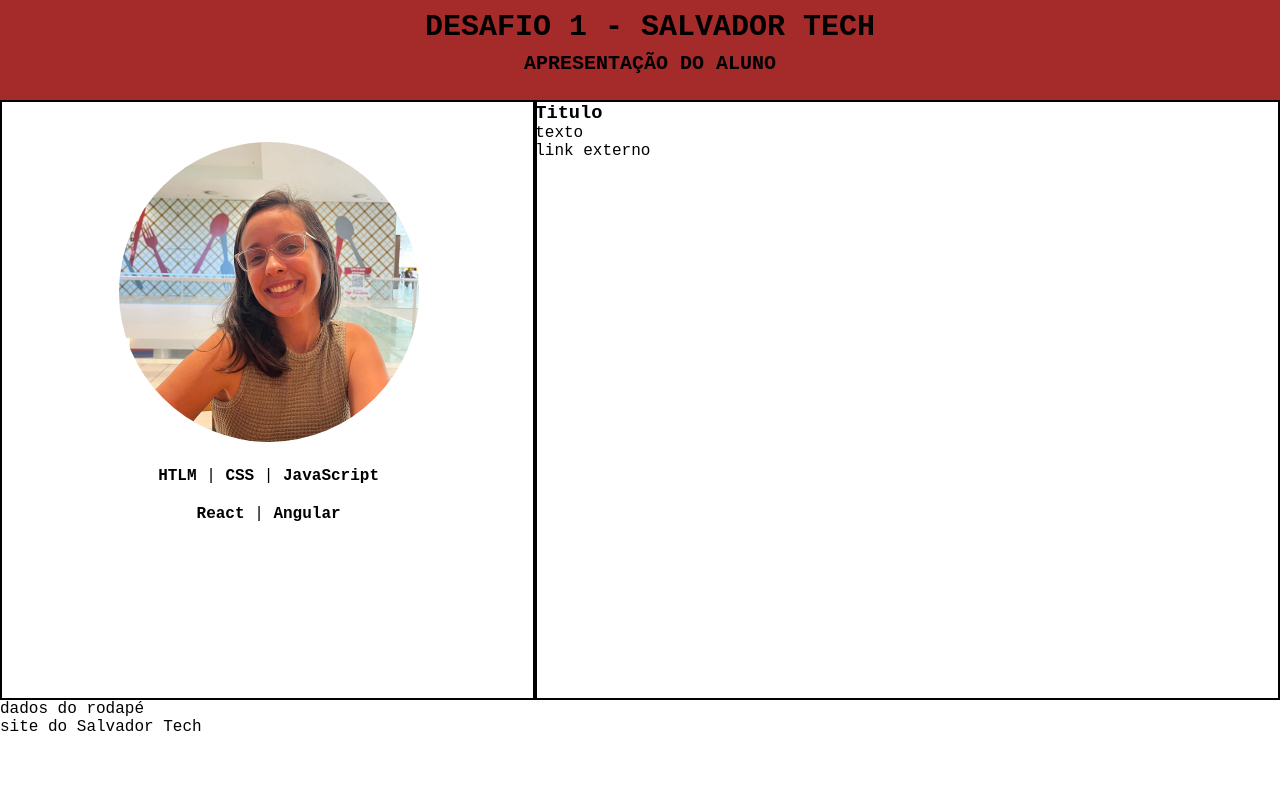
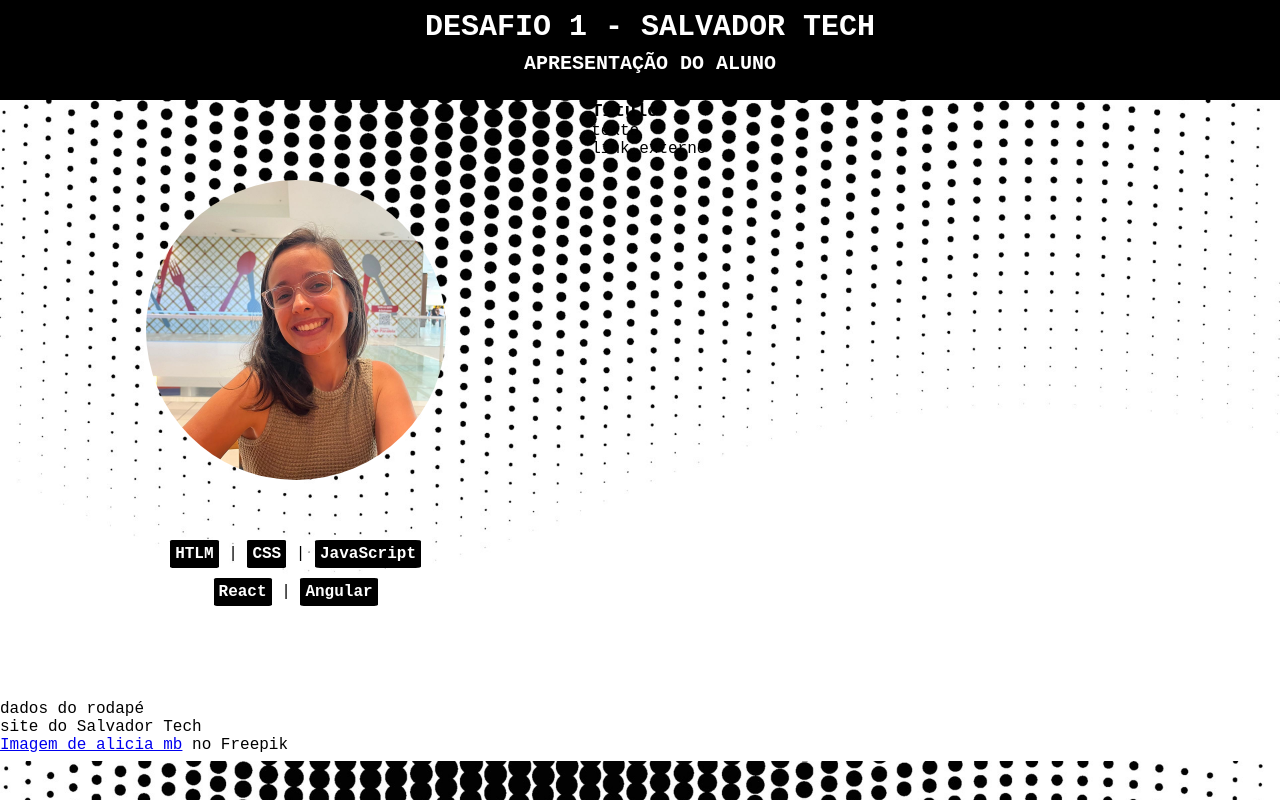
Before and after one commit to LaizCunha/Desafio1-SalvadorTech, a plain HTML site: page index.html in a window 1280 px wide. Drawn offline with Linux system fonts and the light colour scheme.

Commit message:
Finalização da parte de einformações do aluno e colocação de background

```diff
--- a/index.html
+++ b/index.html
@@ -39,6 +39,7 @@
     <footer>
         <span>dados do rodapé</span>
         <article>site do Salvador Tech</article>
+        <span><a href="https://br.freepik.com/vetores-gratis/fundo-de-meio-tom-de-onda-preta_4036848.htm#query=gradiente%20bolinhas&position=1&from_view=keyword&track=ais&uuid=a1be9171-2a6e-4741-a4ac-f74d6712a6ae">Imagem de alicia_mb</a> no Freepik</span>
     </footer>
 </body>
 </html>
--- a/style.css
+++ b/style.css
@@ -4,14 +4,21 @@
     font-family: 'Courier New', Courier, monospace;
 }
 
+body {
+    background-image: url(/Desafio1-SalvadorTech/assets/img-background.jpg);
+    background-size: cover;
+    background-position: center;
+}
+
 #cabecalho {
     top: 0;
     position: fixed;
     padding: 10px;
-    background-color: rgb(165, 42, 42);
+    background-color: black;
     width: 100%;
     height: 80px;
     z-index: 1000;
+    color: white;
 }
 
 #titulo {
@@ -32,13 +39,11 @@
     "info artigo artigo artigo";
     margin-top: 100px;
     min-height: 600px;
-
 }
 
 #info {
     grid-area: info;
     width: 100%;
-    border: 2px solid black;
     text-align: center;
     justify-content: center;
     align-items: center;
@@ -50,7 +55,7 @@
     width: 300px;
     height: 300px;
     object-fit: cover;
-    padding: 10px;
+    padding: 50px;
     margin-top: 30px;
     justify-content: center;
 }
@@ -64,11 +69,13 @@
 
 .tech a {
     text-decoration: none;
-    color: black;
+    color: white;
     font-weight: bold;
+    background-color: black;
+    padding: 5px;
+    border-radius: 5%;
 }
 
 #artigo {
     grid-area: artigo;
-    border: 2px solid black;
 }
```
Also changed, not shown: assets/img-background.jpg (added).
